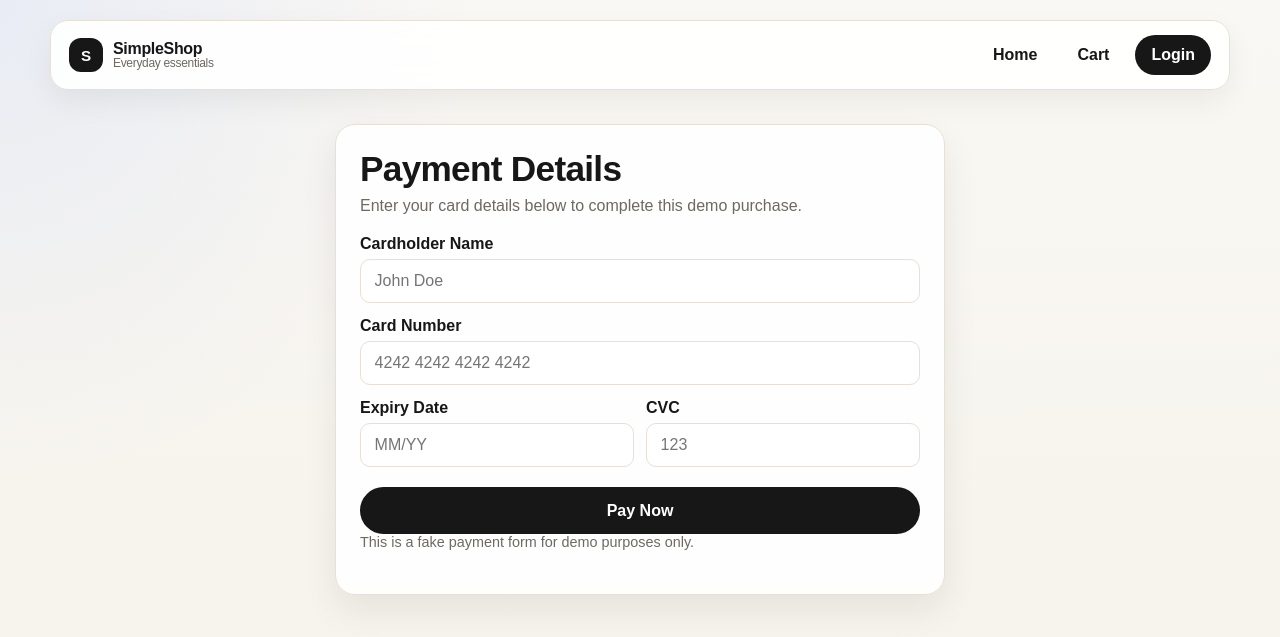
After one commit to DeanHarland/SimpleShop, a Django app: template store/templates/store/payment.html in a window 1280 px wide. The commit adds this page. Shown: the top 637 px of the page. Run offline with Django 5.2, Linux system fonts and the light colour scheme; the template is opened without the code that fills it, so the values that code supplies are empty.

Commit message:
Implement payment processing flow; add payment view and form, update URLs, and refactor checkout logic
Co-authored-by: Copilot <copilot@github.com>

```diff
--- a/store/templates/store/cart.html
+++ b/store/templates/store/cart.html
@@ -240,7 +240,7 @@
             <span>Total</span>
             <strong>£{{ cart_total }}</strong>
         </div>
-        <a class="cart-summary__checkout" href="{% url 'checkout' %}">Checkout</a>
+        <a class="cart-summary__checkout" href="{% url 'payment' %}">Checkout</a>
     </aside>
 </section>
 {% endblock %}
--- /dev/null
+++ b/store/templates/store/payment.html
@@ -0,0 +1,126 @@
+{% extends 'store/base.html' %}
+
+{% block extra_css %}
+<style>
+.payment-wrap {
+    max-width: 560px;
+    margin: 34px auto 0;
+    padding: 24px;
+    border: 1px solid var(--border);
+    border-radius: 20px;
+    background: rgba(255, 255, 255, 0.92);
+    box-shadow: 0 14px 34px rgba(20, 20, 20, 0.08);
+}
+
+.payment-wrap h1 {
+    margin: 0 0 8px;
+    font-size: clamp(1.7rem, 3vw, 2.2rem);
+    letter-spacing: -0.02em;
+}
+
+.payment-wrap p {
+    margin: 0 0 20px;
+    color: var(--muted);
+}
+
+.payment-form {
+    display: grid;
+    gap: 14px;
+}
+
+.payment-field label {
+    display: block;
+    margin-bottom: 6px;
+    font-weight: 600;
+}
+
+.payment-field input {
+    width: 100%;
+    box-sizing: border-box;
+    border: 1px solid var(--border);
+    border-radius: 10px;
+    padding: 0.75rem 0.85rem;
+    font-size: 1rem;
+    background: #fff;
+}
+
+.payment-row {
+    display: grid;
+    grid-template-columns: 1fr 1fr;
+    gap: 12px;
+}
+
+.payment-button {
+    margin-top: 6px;
+    border: none;
+    border-radius: 999px;
+    padding: 0.9rem 1.2rem;
+    background: var(--text);
+    color: #fff;
+    font-weight: 700;
+    font-size: 1rem;
+    cursor: pointer;
+    transition: transform 0.2s ease, background-color 0.2s ease;
+}
+
+.payment-button:hover {
+    transform: translateY(-1px);
+    background: var(--accent-hover);
+}
+
+.payment-note {
+    margin-top: 12px;
+    font-size: 0.9rem;
+    color: var(--muted);
+}
+
+@media (max-width: 640px) {
+    .payment-wrap {
+        margin-top: 20px;
+        padding: 18px;
+        border-radius: 16px;
+    }
+
+    .payment-row {
+        grid-template-columns: 1fr;
+    }
+}
+</style>
+{% endblock %}
+
+{% block content %}
+<section class="payment-wrap">
+    <h1>Payment Details</h1>
+    <p>Enter your card details below to complete this demo purchase.</p>
+
+    <form class="payment-form" method="post">
+        {% csrf_token %}
+
+        <div class="payment-field">
+            <label for="card_name">Cardholder Name</label>
+            <input id="card_name" type="text" name="card_name" placeholder="John Doe" required>
+        </div>
+
+        <div class="payment-field">
+            <label for="card_number">Card Number</label>
+            <input id="card_number" type="text" name="card_number" placeholder="4242 4242 4242 4242" inputmode="numeric" required>
+        </div>
+
+        <div class="payment-row">
+            <div class="payment-field">
+                <label for="expiry_date">Expiry Date</label>
+                <input id="expiry_date" type="text" name="expiry_date" placeholder="MM/YY" required>
+            </div>
+
+            <div class="payment-field">
+                <label for="cvc">CVC</label>
+                <input id="cvc" type="text" name="cvc" placeholder="123" inputmode="numeric" required>
+            </div>
+        </div>
+
+        <button class="payment-button" type="submit">Pay Now</button>
+    </form>
+
+    <p class="payment-note">This is a fake payment form for demo purposes only.</p>
+</section>
+{% endblock %}
--- a/store/urls.py
+++ b/store/urls.py
@@ -10,10 +10,11 @@ urlpatterns = [
     path('decrease_quantity/<int:pk>/', views.decrease_quantity, name='decrease_quantity'),
     path('increase/<int:pk>/', views.increase_quantity, name='increase_quantity'),
     path('cart/', views.cart_view, name='cart'),
-    path('checkout/', views.checkout, name='checkout'),
+    # path('checkout/', views.checkout, name='checkout'),
     path('order-confirmation/<int:order_id>/', views.order_confirmation, name='order_confirmation'),
     path('login/', auth_views.LoginView.as_view(template_name='store/login.html'), name='login'),
     path('logout/', auth_views.LogoutView.as_view(), name='logout'),
     path('my-orders/', views.my_orders, name='my_orders'),
-
+    path('payment/', views.payment_view, name='payment'),
+    path('process-payment/', views.process_payment, name='process_payment'),
 ]
```
Also changed, not shown: store/views.py (+59 -16 lines).
